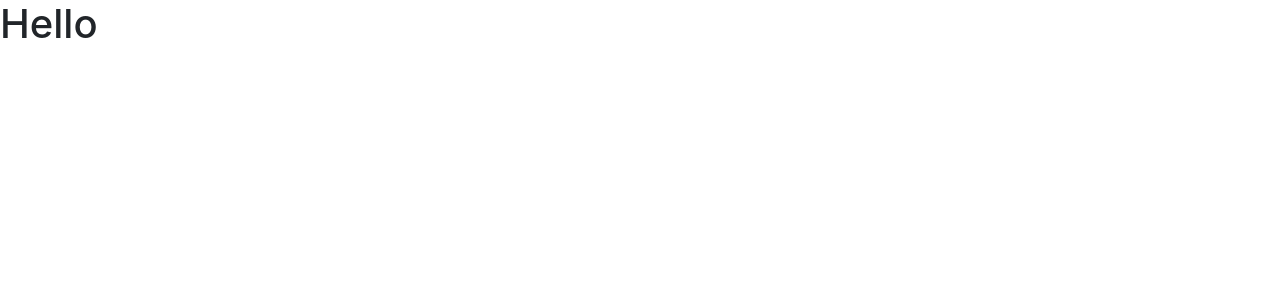
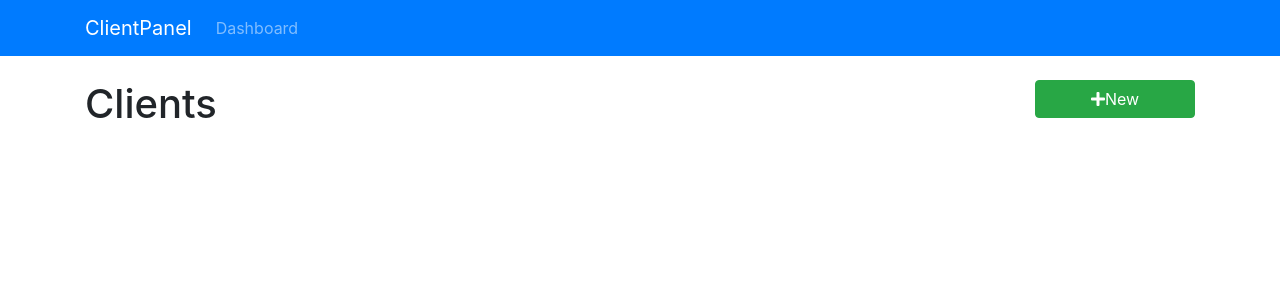
Before and after one commit to tinaskovo/react_clientpanel, a React (Create React App) app: page / in a window 1280 px wide. Shown: the top 300 px of the page. Built offline with nearby package versions, Linux system fonts and the light colour scheme.

Commit message:
dashboard, sidebar, clients components

```diff
--- a/src/App.js
+++ b/src/App.js
@@ -1,12 +1,22 @@
 import React, { Component } from "react";
+import { BrowserRouter as Router, Route, Switch } from "react-router-dom";
+import AppNavbar from "./components/layout/AppNavbar";
+import Dashboard from "./components/layout/Dashboard";
 import "./App.css";
 
 class App extends Component {
   render() {
     return (
-      <div className="App">
-        <h1>Hello</h1>
-      </div>
+      <Router>
+        <div className="App">
+          <AppNavbar />
+          <div className="container">
+            <Switch>
+              <Route exact path="/" component={Dashboard} />
+            </Switch>
+          </div>
+        </div>
+      </Router>
     );
   }
 }
--- /dev/null
+++ b/src/components/clients/Clients.js
@@ -0,0 +1,13 @@
+import React, { Component } from "react";
+
+class Clients extends Component {
+  render() {
+    return (
+      <div>
+        <h1>Clients</h1>
+      </div>
+    );
+  }
+}
+
+export default Clients;
--- /dev/null
+++ b/src/components/layout/AppNavbar.js
@@ -0,0 +1,35 @@
+import React, { Component } from "react";
+import { Link } from "react-router-dom";
+
+class AppNavbar extends Component {
+  render() {
+    return (
+      <nav className="navbar navbar-expand-md navbar-dark bg-primary mb-4">
+        <div className="container">
+          <Link to="/" className="navbar-brand">
+            ClientPanel
+          </Link>
+          <button
+            className="navbar-toggler"
+            type="button"
+            data-toggle="collapse"
+            data-target="#navbarMain"
+          >
+            <span className="navbar-toggler-icon" />
+          </button>
+          <div className="collapse navbar-collapse" id="navbarMain">
+            <ul className="navbar-nav mr-auto">
+              <li className="nav-item">
+                <Link to="/" className="nav-link">
+                  Dashboard
+                </Link>
+              </li>
+            </ul>
+          </div>
+        </div>
+      </nav>
+    );
+  }
+}
+
+export default AppNavbar;
--- /dev/null
+++ b/src/components/layout/Dashboard.js
@@ -0,0 +1,16 @@
+import React from "react";
+import Clients from "../clients/Clients";
+import Sidebar from "../layout/Sidebar";
+
+export default function Dashboard() {
+  return (
+    <div className="row">
+      <div className="col-md-10">
+        <Clients />
+      </div>
+      <div className="col-md-2">
+        <Sidebar />
+      </div>
+    </div>
+  );
+}
--- /dev/null
+++ b/src/components/layout/Sidebar.js
@@ -0,0 +1,11 @@
+import React from "react";
+import { Link } from "react-router-dom";
+
+export default function Sidebar() {
+  return (
+    <Link to="/client/add" className="btn btn-success btn-block">
+      <i className="fas fa-plus" />
+      New
+    </Link>
+  );
+}
```
